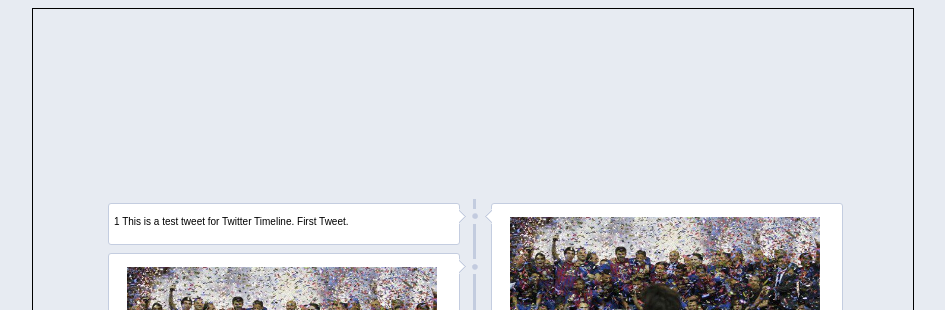
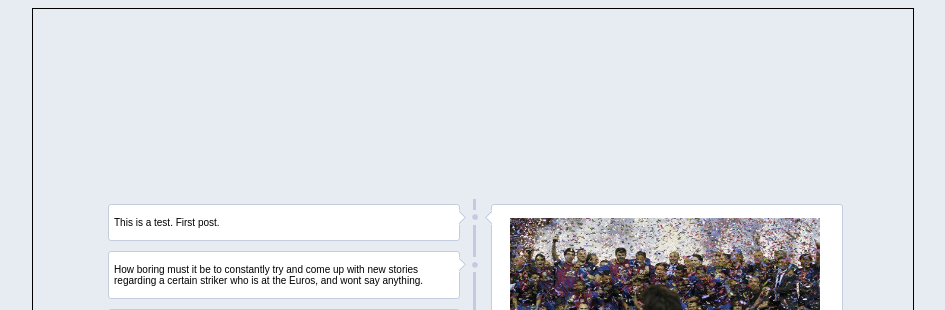
Before and after one commit to fengabe/Facebook-like-Timeline, a PHP site: page / in a window 1280 px wide. Shown: the top 310 px of the page, without its empty margins (167-1112 px from the left). Run offline with PHP 8.4, Linux system fonts and the light colour scheme.

Commit message:
updated timeline contents

```diff
--- a/css/style.css
+++ b/css/style.css
@@ -76,7 +76,6 @@ img {
 	padding: 5px;
 	margin: 0px;
 	width: 340px;
-	min-height: 30px;
 
 
 	background: #fff;
--- a/index.php
+++ b/index.php
@@ -14,8 +14,8 @@ $(document).ready(function() {
 
    $('#timelineblock').BlocksIt({
 	numOfCol: 2,
-	offsetX: 4,
-	offsetY: 4,
+	offsetX: 0,
+	offsetY: 5,
 	blockElement: 'div'
    });
 
@@ -79,41 +79,62 @@ function Arrows()
 
 		<div class = "block">
 			<span id="edge"></span>
-			<p> 1 This is a test tweet for Twitter Timeline. First Tweet.</p>
+			<p> This is a test. First post.</p>
 		</div>
 
 		<div class = "block">
 			<span id="edge"></span>
 			<img src = "img1.jpg" class = "pic" />
-			<p> 2 Hello.</p>
+			<p> Blimey Messi's Hat-trick out of this world. </p>
+		</div>
+
+
+		<div class = "block">
+			<span id="edge"></span>
+			<p>How boring must it be to constantly try and come up with new stories regarding a certain striker who is at the Euros, and wont say anything.</p>
+			</div>
+
+
+		<div class = "block">
+			<span id="edge"></span>
+			<img src = "img2.jpg" class = "pic" />
+
+			<p> Thierry Henry - The Legend</p>
 		</div>
 
 		<div class = "block">
 			<span id="edge"></span>
-			<img src = "img1.jpg" class = "pic" />
-
-			<p> 3 5 TEAMtalk takes a look at six players who are tipped to become high on the lists of Europe's top clubs with starring performances at Euro 2012.5 TEAMtalk takes a look at six players who are tipped to become high on the lists of Europe's top clubs with starring performances at Euro 2012.</p>
+			<p>Pretty sure the Gooner Family is the best one on Twitter.</p>
 			</div>
 
 		<div class = "block">
 			<span id="edge"></span>
-			<p>5 TEAMtalk takes a look at six players who are tipped to become high on the lists of Europe's top clubs with starring performances at Euro 2012. 5 TEAMtalk takes a look at six players who are tipped to become high on the lists of Europe's top clubs with starring performances at Euro 2012. </p>
+			<p>Wenger commentating on all French games for French TV. Will be spending plenty of time with M'Vila and Girouds agents in hospitality box.</p>
 			</div>
 
 			<div class = "block">
 			<span id="edge"></span>
-			<p>5 TEAMtalk takes a look at six players who are tipped to become high on the lists of Europe's top clubs with starring performances at Euro 2012.</p>
+			<iframe class = "pic" src="http://www.youtube.com/embed/S2BSm4YZT-E" frameborder="0" allowfullscreen></iframe>
+			<p>Wonderful video.</p>
+		</div>
+
+
+		<div class = "block">
+			<span id="edge"></span>
+			<p>0 - Portugal have failed to win a game in 2012 : 2 draws & 2 losses, and only 1 goal scored. Breakdown.</p>
 		</div>
 
 		<div class = "block">
 			<span id="edge"></span>
-			<p>6 TEAMtalk takes a look at six players who are tipped to become high on the lists of Europe's top clubs with starring performances at Euro 2012.</p>
+			<iframe class = "pic" src="http://www.youtube.com/embed/T9kF9RdiIrk" frameborder="0" allowfullscreen></iframe>
+			<p>Messi's 3rd goal.</p>
 		</div>
 
 	<div class = "block">
 			<span id="edge"></span>
-			<p>7 TEAMtalk takes a look at six players who are tipped to become high on the lists of Europe's top clubs with starring performances at Euro 2012.</p>
+			<p>Hmmm, I see the little Russian only seems to work in Europe. Can we not purchase some kind of plug converter for him?</p>
 			</div>
+
 
 	</div>
 
```
Also changed, not shown: 1 other file. Lines whose indentation alone changed are shown as unchanged.
